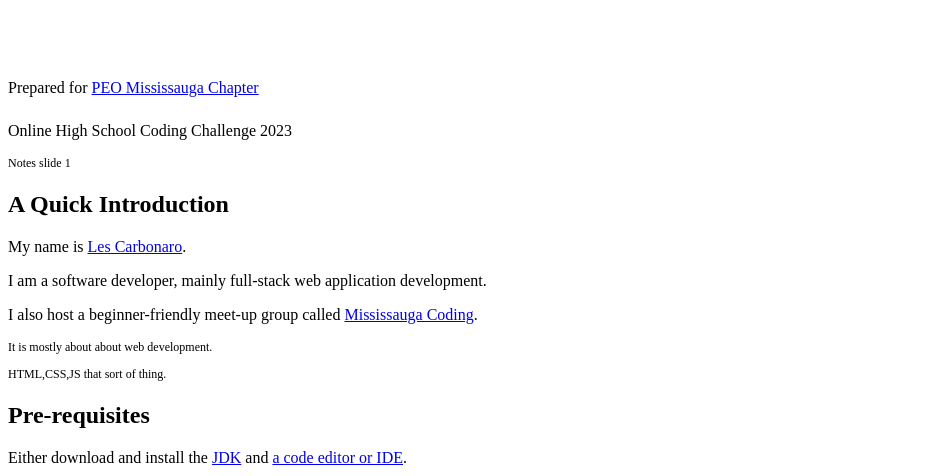
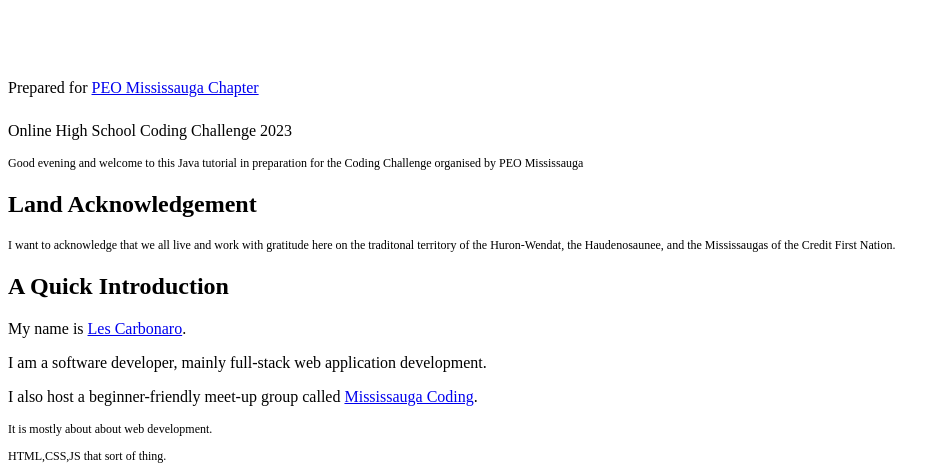
Before and after one commit to lcarbonaro/java-tutorial-peo-mc, a website built with Vite: page index.html in a window 1280 px wide. Shown: the part 324-800 px from the top of the page, without its empty margins (0-947 px from the left). Built offline with nearby package versions, Linux system fonts and the light colour scheme; what reveal.js would draw is missing.

Commit message:
add land acknowledgement

```diff
--- a/index.html
+++ b/index.html
@@ -21,7 +21,7 @@
   <div class="reveal">
     <div class="slides">
       <section>
-        <a href="https://revealjs.com">
+        <a>
           <img src="java-logo.png" alt="java logo" style="
                 height: 180px;
                 margin: 0 auto 4rem auto;
@@ -37,7 +37,24 @@
           Online High School Coding Challenge 2023
         </p>
 
-        <aside class="notes">Notes slide 1</aside>
+        <aside class="notes">
+          <p>Good evening and welcome to this Java tutorial in preparation for the Coding Challenge organised by PEO Mississauga</p>
+        </aside>
+      </section>
+
+      <section>
+        <h2>Land Acknowledgement</h2>
+
+        <aside class="notes">
+          <p>I want to acknowledge that we all live and work
+            with gratitude here
+            on the traditonal territory of
+            the Huron-Wendat,
+            the Haudenosaunee,
+            and the Mississaugas of the Credit First Nation.
+          </p>
+
+        </aside>
       </section>
 
       <section class="left">
```
